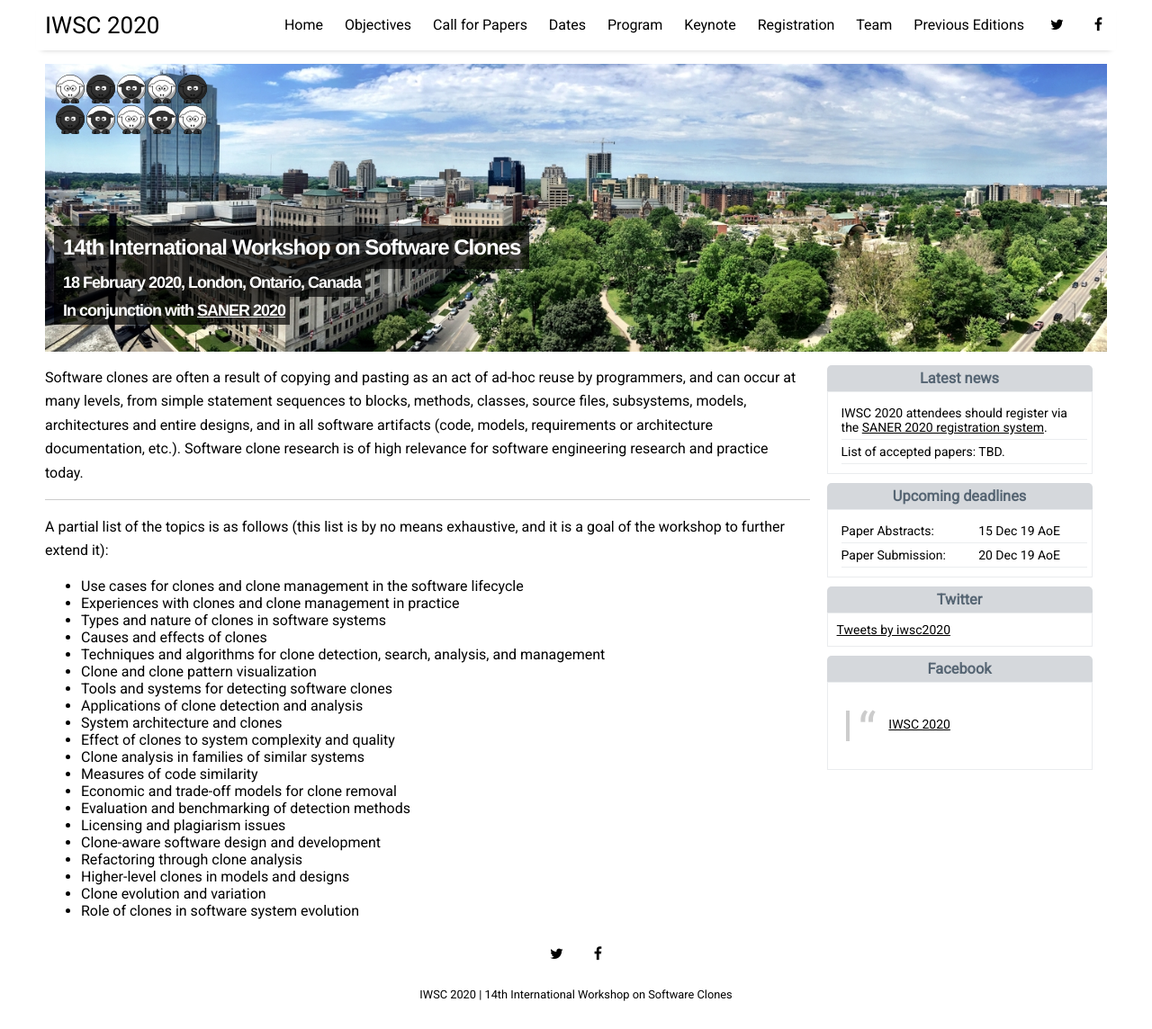
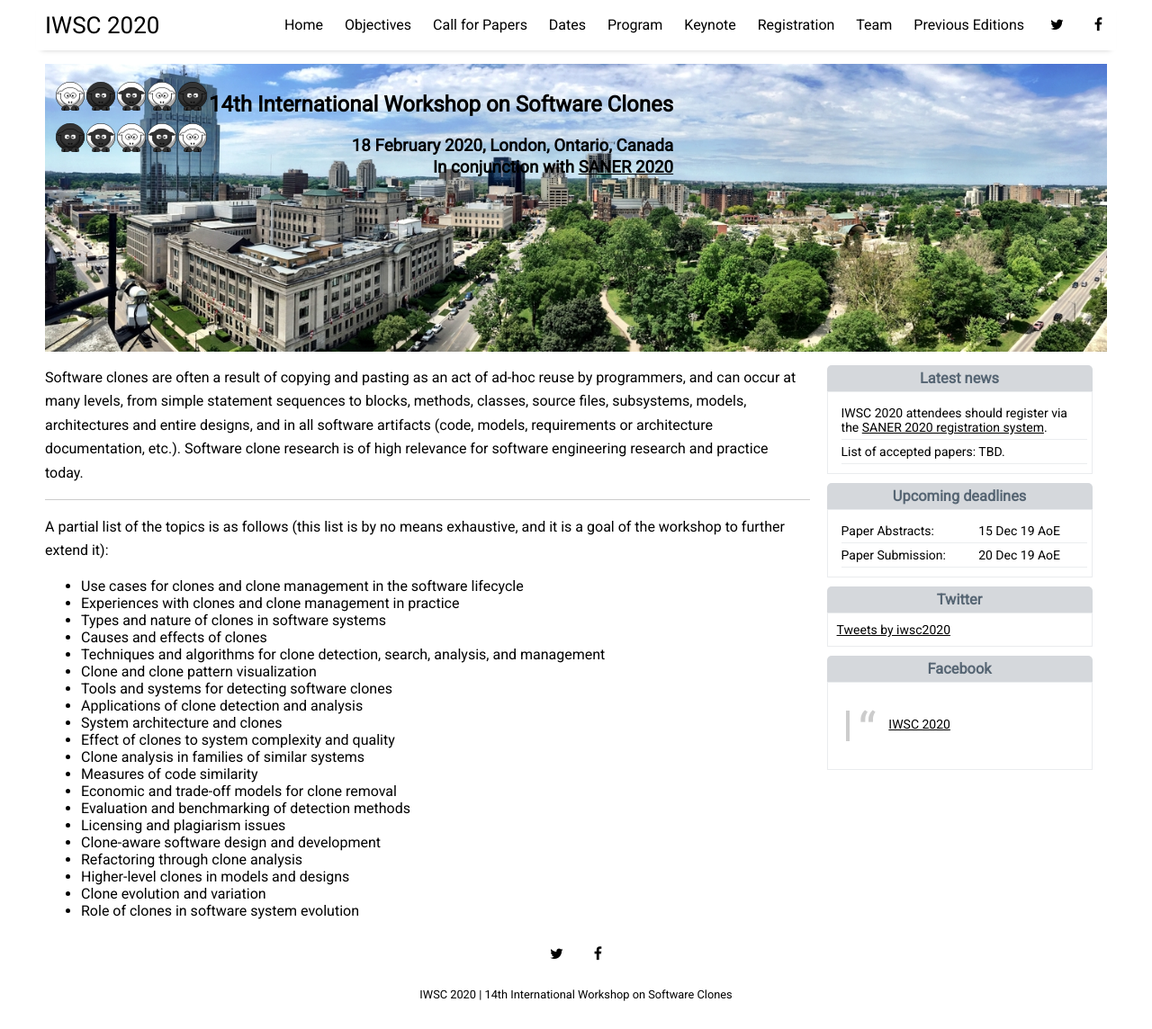
Before and after one commit to iwsc2020/iwsc2020.github.io, a Jekyll site: the page built from index.html, in a window 1280 px wide and 1144 px high. Shown: the whole window at 90% size. Built offline with Jekyll 4.4.1, drawn with Linux system fonts in a browser that asks for light colours; nearby versions of some CDN libraries; the list of posts is cut into pages by our own code; comment, search, counter and statistics services are not loaded.

Commit message:
some updates (poster + layout)

```diff
--- a/_layouts/home.html
+++ b/_layouts/home.html
@@ -13,6 +13,7 @@
           <td><span class="sheep sheep_black_white" /></td>
           <td><span class="sheep sheep_white" /></td>
           <td><span class="sheep sheep_black" /></td>
+          <td align="right">&nbsp;<h2>14th International Workshop on Software Clones</h2></td>
         </tr>
         <tr>
           <td><span class="sheep sheep_black" /></td>
@@ -20,6 +21,10 @@
           <td><span class="sheep sheep_white" /></td>
           <td><span class="sheep sheep_black_white" /></td>
           <td><span class="sheep sheep_white" /></td>
+          <td  align="right">&nbsp;<h3>18 February 2020, London, Ontario, Canada</h3></td>
+        </tr>
+        <tr>
+        	<td colspan="6" align = "right"><h3>In conjunction with <a href="http://saner2020.csd.uwo.ca" target="_blank">SANER 2020</a></h3></td>
         </tr>
     </table>
     <!-- <div id="sheep">
@@ -35,11 +40,15 @@
       <span class="sheep sheep_white"></span>
     </div> -->
   </div>
+
+  <!---
   <div>
   <h2><span>14th International Workshop on Software Clones</span></h2>
-  <h3><span>18 February 2020, London, Ontario, Canada </h3>
+  <h3><span>18 February 2020, London, Ontario, Canada</span> </h3>
   <h3><span>In conjunction with <a href="http://saner2020.csd.uwo.ca" target="_blank">SANER 2020</a></span></h3>
   </div>
+  --->
+
 </div>
 
 <div class="body_layout">
```
Also changed, not shown: poster/2020/iwsc_poster_A3.png (added), 3 other files.
